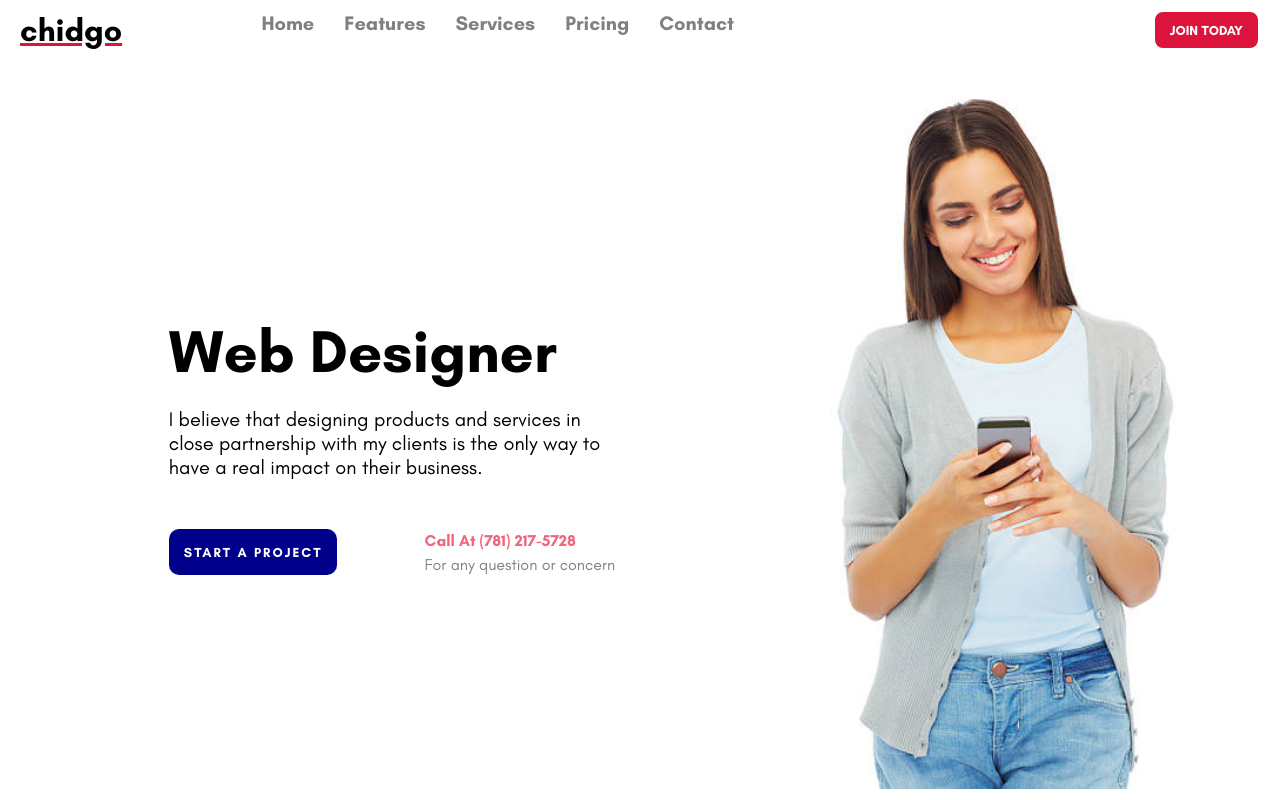
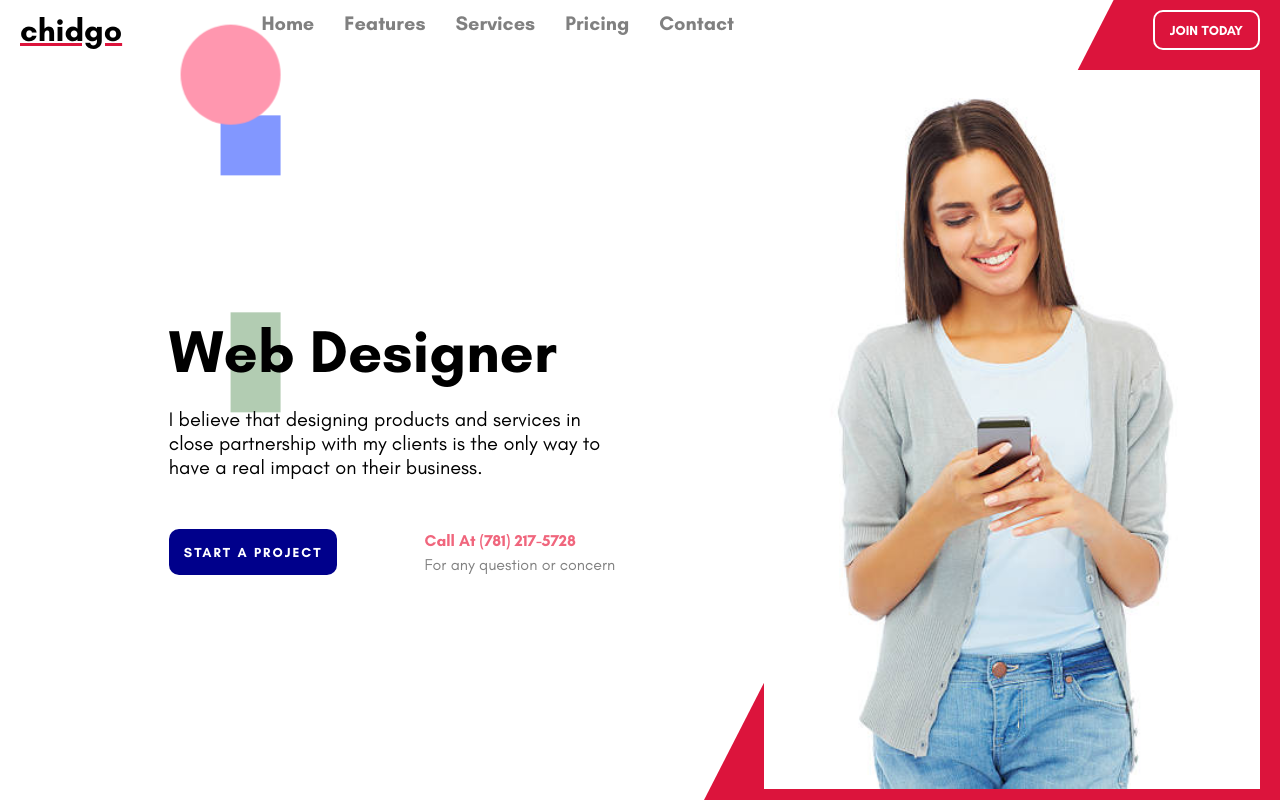
Before and after one commit to Justin7933/chidgo, a React (Create React App) app: page / in a window 1280 px wide. Built offline with nearby package versions, Linux system fonts and the light colour scheme.

Commit message:
added animations to css, square circle and rect.

```diff
--- a/src/App.jsx
+++ b/src/App.jsx
@@ -7,10 +7,22 @@ const Container = styled.div`
       overflow: hidden;
 `;
 
+const IntroShape = styled.div`
+      width: 100%;
+      height: 100%;
+      position: absolute;
+      top: 0;
+      left: 0;
+      z-index: -1;
+      clip-path: polygon(87% 0%, 100% 0%, 100% 100%, 55% 100%);
+      background-color: crimson;
+`;
+
 const App = () => {
   return <Container>
             <Navbar />
             <Intro />
+            <IntroShape />
         </Container>;
 };
 
--- /dev/null
+++ b/src/components/AnimatedShapes.jsx
@@ -0,0 +1,66 @@
+import React from 'react';
+import styled from 'styled-components';
+
+const Square = styled.div`
+    width: 60px;
+    height: 60px;
+    background-color: #4e6bff;
+    opacity: 0.7;
+    position: absolute;
+    top: -60px;
+    left: -60px;
+    z-index: -1;
+    animation: square 25s linear alternate infinite;
+
+    @keyframes square {
+    to {
+      transform: translate(100vw, 100vh);
+    }
+  }
+`;
+
+const Circle = styled.div`
+  width: 100px;
+  height: 100px;
+  border-radius: 50%;
+  background-color: #ff97af;
+  position: absolute;
+  top: 200px;
+  left: -100px;
+  z-index: -1;
+  animation: circle 25s linear alternate infinite;
+  @keyframes circle {
+    to {
+      transform: translate(100vw, -100vh);
+    }
+  }
+`;
+
+const Rect = styled.div`
+  width: 50px;
+  height: 100px;
+  background-color: #669966;
+  opacity: 0.5;
+  position: absolute;
+  top: 400px;
+  left: -50px;
+  z-index: -1;
+  animation: rect 25s linear alternate infinite;
+  @keyframes rect {
+    to {
+      transform: translate(100vw, -50vh);
+    }
+  }
+`;
+
+const AnimatedShapes = () => {
+  return (
+<>
+    <Square />
+    <Circle />
+    <Rect />
+</>
+  );
+};
+
+export default AnimatedShapes
--- a/src/components/Intro.jsx
+++ b/src/components/Intro.jsx
@@ -1,6 +1,7 @@
 import React from 'react'
 import styled from 'styled-components';
 import Woman from '../img/woman8.png';
+import AnimatedShapes from './AnimatedShapes';
 
 const Container = styled.div`
     height: calc(100vh - 50px);
@@ -84,6 +85,7 @@ const Intro = () => {
             </Info>
         </Left>
         <Right><Image src={Woman}/></Right>
+        <AnimatedShapes/>
     </Container>
   )
 };
```
Also changed, not shown: src/img/woman10.png (added).
